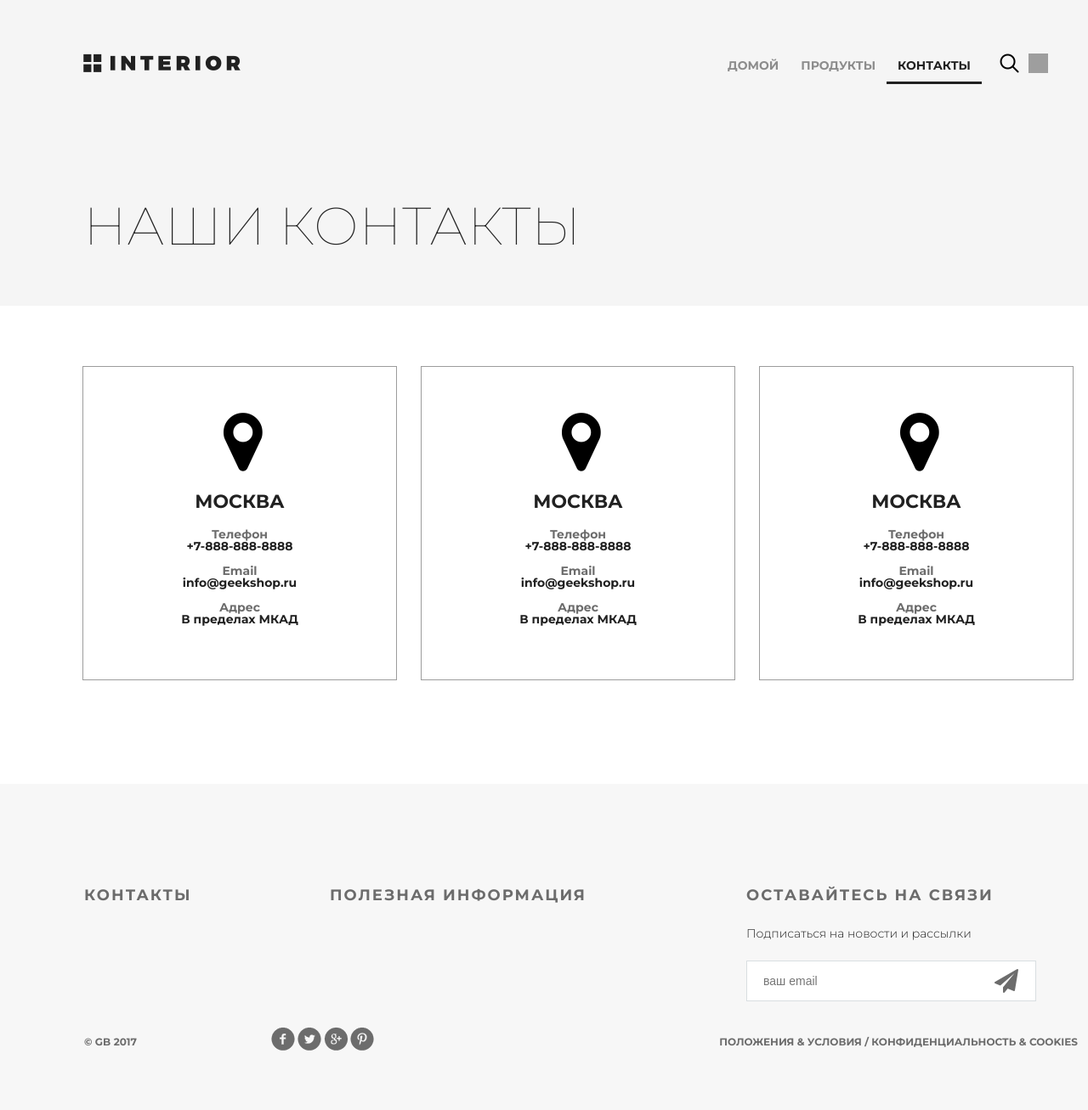
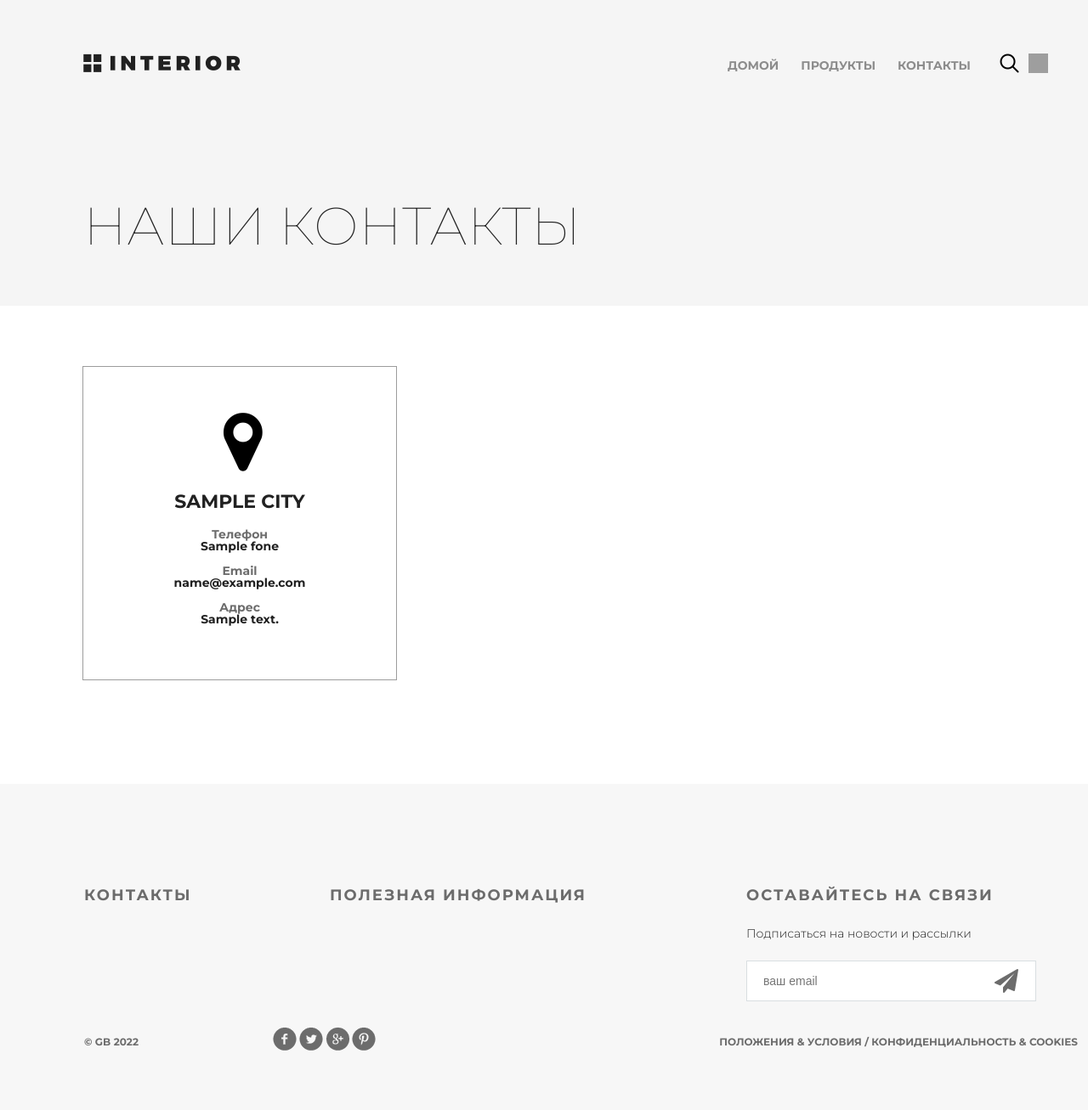
Before and after one commit to kadrjob/dj_base, a Django app: template geekshop/mainapp/templates/mainapp/contact.html in a window 1280 px wide; the page is wider, and only the part inside the window is pictured. Shown: that part at 85% size. Run offline with Django 3.2, Linux system fonts and the light colour scheme; the template is opened without the code that fills it: most values are stand-ins (such as "Sample title", 1, 10 or a date in 2020); grey boxes are pictures that could not be loaded.

Commit message:
Lesson2 Шатохин Дмитрий GU_1739

```diff
--- a/geekshop/geekshop/urls.py
+++ b/geekshop/geekshop/urls.py
@@ -20,7 +20,13 @@
 urlpatterns = [
     path('admin/', admin.site.urls),
 
-    path('', views.index),
-    path('products/', views.products),
-    path('contact/', views.contact),
+    path('', views.index, name='index'),
+    path('products/', views.products, name='products'),
+    path('products/all/', views.products, name='products_all'),
+    path('products/home/', views.products, name='products_home'),
+    path('products/office/', views.products, name='products_office'),
+    path('products/modern/', views.products, name='products_modern'),
+    path('products/classic/', views.products, name='products_classic'),
+
+    path('contact/', views.contact, name='contact'),
 ]
--- /dev/null
+++ b/geekshop/mainapp/templates/mainapp/base.html
@@ -0,0 +1,51 @@
+{% load static %}
+<!DOCTYPE html>
+<html>
+<head>
+	<meta charset="utf-8">
+	<title>{{ title|default:"Мой магазин" }}</title>
+    {% block css %}
+	<link rel="stylesheet" type="text/css" href="{% static 'style.css' %}">
+	<link rel="stylesheet" href="{% static 'fonts/font-awesome/css/font-awesome.css' %}">
+    {% endblock %}
+
+    {% block js %}
+    {% endblock %}
+</head>
+<body>
+	<div class="container">
+        {% block menu %}
+        {% endblock %}
+
+        {% block content %}
+        {% endblock %}
+
+    <div class="footer">
+        <div class="clearfix">
+            <div class="text-footer">
+                <h3>контакты</h3>
+            </div>
+            <div class="text-footer">
+                <h3>полезная информация</h3>
+            </div>
+            <div class="text-footer clearfix">
+                <h3>Оставайтесь на связи</h3>
+                <p>Подписаться на новости и рассылки</p>
+                <form>
+                    <input type="email" name="email" placeholder="ваш email">
+                    <a href="#"><i class="fa fa-paper-plane fa-2x" aria-hidden="true"></i></a>
+                </form>
+            </div>
+        </div>
+        <p class="small">&copy; GB {% now 'Y' %}</p>
+        <div class="social">
+            <a href="#" class="social1"></a>
+            <a href="#" class="social2"></a>
+            <a href="#" class="social3"></a>
+            <a href="#" class="social4"></a>
+        </div>
+        <p class="small">Положения &amp; Условия  /  Конфиденциальность &amp; Cookies</p>
+    </div>
+
+</body>
+</html>
--- a/geekshop/mainapp/templates/mainapp/contact.html
+++ b/geekshop/mainapp/templates/mainapp/contact.html
@@ -1,107 +1,16 @@
-<!DOCTYPE html>
-<html>
-<head>
-	<meta charset="utf-8">
-	<title>Контакты</title>
-	<link rel="stylesheet" type="text/css" href="/static/style.css">
-	<link rel="stylesheet" href="/static/fonts/font-awesome/css/font-awesome.css">
-</head>
-<body>
-	<div class="container">
+{% extends "mainapp/base.html" %}
+{% load static %}
+{% block menu %}
     <div class="hero">
         <div class="header clearfix">
-				<a href="index.html" class="logo"></a>
-				<ul class="menu">
-					<li><a href="index.html">домой</a></li>
-					<li><a href="products.html">продукты</a></li>
-					<li><a href="contact.html" class="active">контакты</a></li>
-				</ul>
-				<a href="#" class="search"></a>
-                <a href="#" class="basket"></a>
+            {% include 'mainapp/includes/inc_main_menu.html' %}
         </div>
         <h1>наши контакты</h1>
     </div>
+{% endblock %}
 
+{% block content %}
     <div class="location">
-			<div class="location-1">
-				<i class="fa fa-map-marker fa-5x"></i>
-				<h4>Москва</h4>
-				<div class="contacts">
-					<h5>Телефон</h5>
-					<p>+7-888-888-8888</p>
+        {% include 'mainapp/includes/inc_contact_data.html' %}
     </div>
-				<div class="contacts">
-					<h5>Email</h5>
-					<p>info@geekshop.ru</p>
-				</div>
-				<div class="contacts">
-					<h5>Адрес</h5>
-					<p>В пределах МКАД</p>
-				</div>
-			</div>
-			<div class="location-1">
-				<i class="fa fa-map-marker fa-5x"></i>
-				<h4>Москва</h4>
-				<div class="contacts">
-					<h5>Телефон</h5>
-					<p>+7-888-888-8888</p>
-				</div>
-				<div class="contacts">
-					<h5>Email</h5>
-					<p>info@geekshop.ru</p>
-				</div>
-				<div class="contacts">
-					<h5>Адрес</h5>
-					<p>В пределах МКАД</p>
-				</div>
-			</div>
-			<div class="location-1">
-				<i class="fa fa-map-marker fa-5x"></i>
-				<h4>Москва</h4>
-				<div class="contacts">
-					<h5>Телефон</h5>
-					<p>+7-888-888-8888</p>
-				</div>
-				<div class="contacts">
-					<h5>Email</h5>
-					<p>info@geekshop.ru</p>
-				</div>
-				<div class="contacts">
-					<h5>Адрес</h5>
-					<p>В пределах МКАД</p>
-				</div>
-			</div>
-		</div>
-
-		<div class="clr"></div>
-	</div>
-
-    <div class="footer">
-        <div class="clearfix">
-            <div class="text-footer">
-                <h3>контакты</h3>
-            </div>
-            <div class="text-footer">
-                <h3>полезная информация</h3>
-            </div>
-            <div class="text-footer clearfix">
-                <h3>Оставайтесь на связи</h3>
-                <p>Подписаться на новости и рассылки</p>
-                <form>
-                    <input type="email" name="email" placeholder="ваш email">
-                    <a href="#"><i class="fa fa-paper-plane fa-2x" aria-hidden="true"></i></a>
-                </form>
-            </div>
-        </div>
-        <p class="small">&copy; GB 2017</p>
-        <div class="social">
-            <a href="#" class="social1"></a>
-            <a href="#" class="social2"></a>
-            <a href="#" class="social3"></a>
-            <a href="#" class="social4"></a>
-        </div>
-        <p class="small">Положения &amp; Условия  /  Конфиденциальность &amp; Cookies</p>
-    </div>
-
-</body>
-</html>
+{% endblock %}
--- /dev/null
+++ b/geekshop/mainapp/templates/mainapp/includes/inc_contact_data.html
@@ -0,0 +1,18 @@
+{% for addr_line in addr_data %}
+    <div class="location-1">
+            <i class="fa fa-map-marker fa-5x"></i>
+            <h4>{{ addr_line.city|lower|title }}</h4>
+            <div class="contacts">
+                <h5>Телефон</h5>
+                <p>{{ addr_line.fone }}</p>
+            </div>
+            <div class="contacts">
+                <h5>Email</h5>
+                <p>{{ addr_line.email }}</p>
+            </div>
+            <div class="contacts">
+                <h5>Адрес</h5>
+                <p>{{ addr_line.address }}</p>
+            </div>
+        </div>
+{% endfor %}
--- /dev/null
+++ b/geekshop/mainapp/templates/mainapp/includes/inc_main_menu.html
@@ -0,0 +1,8 @@
+<a href="{% url 'index' %}" class="logo"></a>
+<ul class="menu">
+    <li><a href="{% url 'index' %}" {% if request.resolver_match.url_name == 'index' %} class="active" {% endif %}>домой</a></li>
+    <li><a href="{% url 'products' %}" {% if request.resolver_match.url_name == 'products' %} class="active" {% endif %}>продукты</a></li>
+    <li><a href="{% url 'contact' %}" {% if request.resolver_match.url_name == 'contact' %} class="active" {% endif %}>контакты</a></li>
+</ul>
+<a href="#" class="search"></a>
+<a href="#" class="basket"></a>
```
Also changed, not shown: geekshop/mainapp/templates/mainapp/includes/inc_products_menu.html (added, +9 -0 lines), geekshop/mainapp/templates/mainapp/index.html (+13 -57 lines), geekshop/mainapp/templates/mainapp/products.html (+20 -38 lines), geekshop/mainapp/views.py (+39 -4 lines), geekshop/static/contact_data.json (added, +7 -0 lines). Lines whose indentation alone changed are shown as unchanged.
